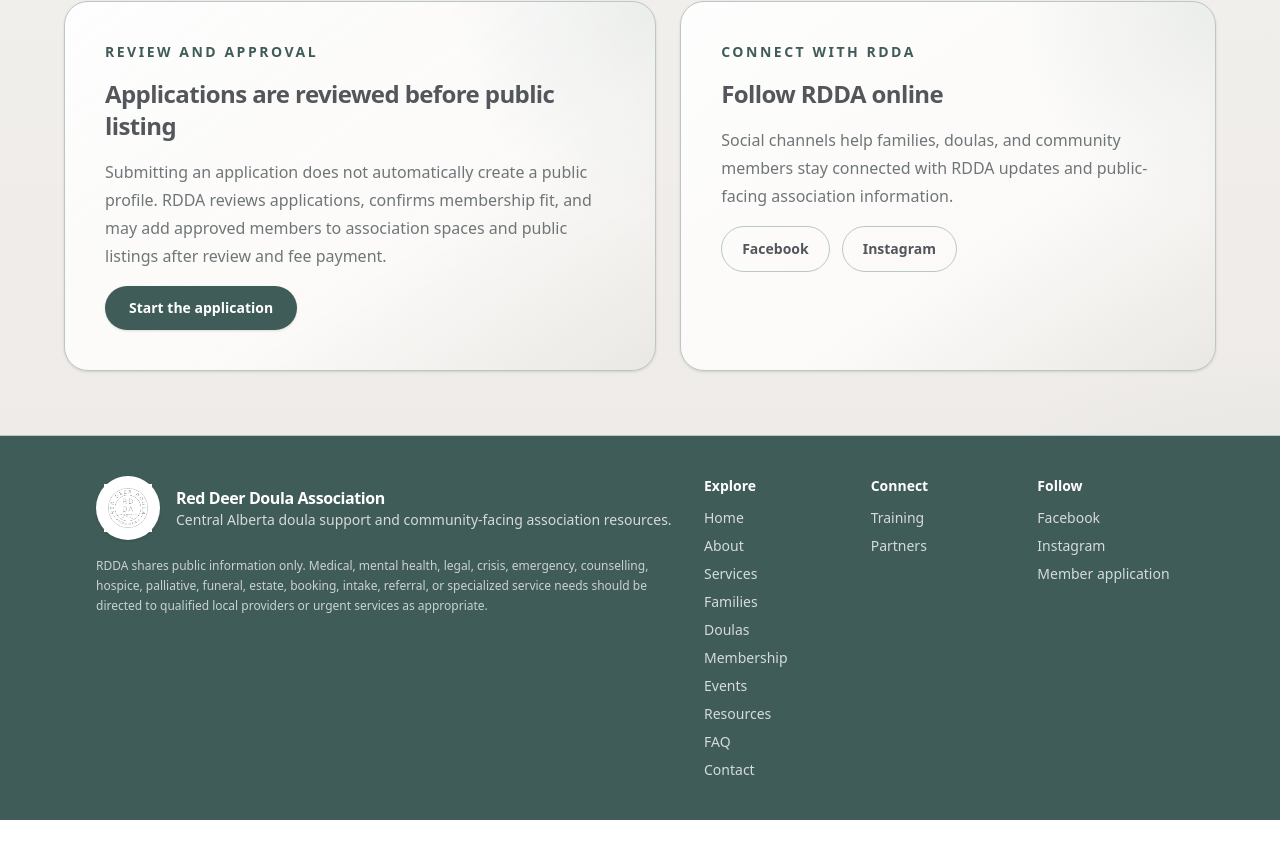
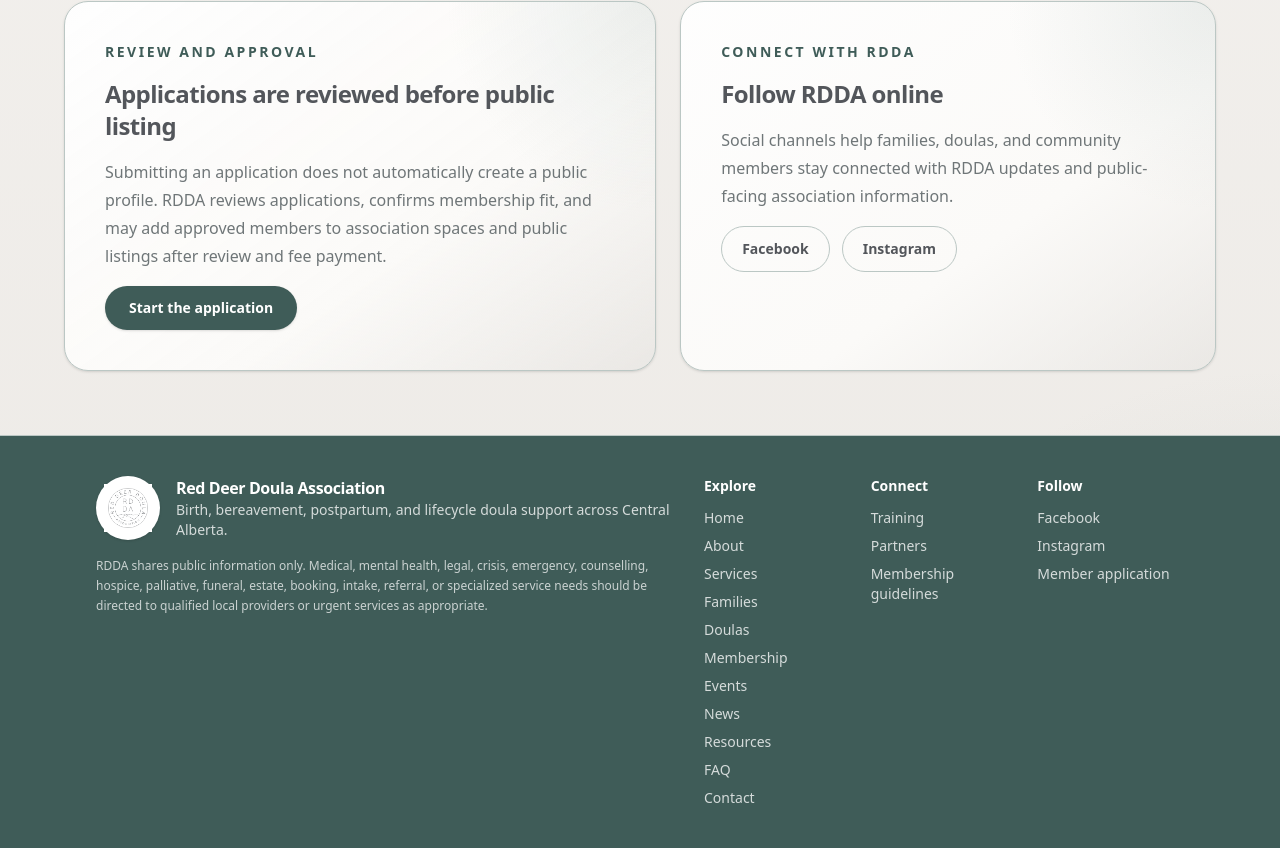
Before and after one commit to hickdwayne-rdp/rdda-platform, a Next.js app in the folder repo/: page /membership in a window 1280 px wide. Shown: the part 1556-2404 px from the top of the page. Before the commit the page ends 2376 px from the top, so only its background shows below. Built offline with nearby package versions, Linux system fonts and the light colour scheme.

Commit message:
Add guidelines and news links to footer

```diff
--- a/repo/src/components/layout/SiteFooter.tsx
+++ b/repo/src/components/layout/SiteFooter.tsx
@@ -9,6 +9,7 @@
   { label: "Doulas", href: "/doulas" },
   { label: "Membership", href: "/membership" },
   { label: "Events", href: "/events" },
+  { label: "News", href: "/news" },
   { label: "Resources", href: "/resources" },
   { label: "FAQ", href: "/faq" },
   { label: "Contact", href: "/contact" }
@@ -16,7 +17,8 @@
 
 const supportingFooterLinks = [
   { label: "Training", href: "/training" },
-  { label: "Partners", href: "/partners" }
+  { label: "Partners", href: "/partners" },
+  { label: "Membership guidelines", href: "/membership/guidelines" }
 ];
 
 const externalFooterLinks = [
@@ -45,7 +47,7 @@
                 Red Deer Doula Association
               </p>
               <p className="text-sm text-white/78">
-                Central Alberta doula support and community-facing association resources.
+                Birth, bereavement, postpartum, and lifecycle doula support across Central Alberta.
               </p>
             </div>
           </div>
```
